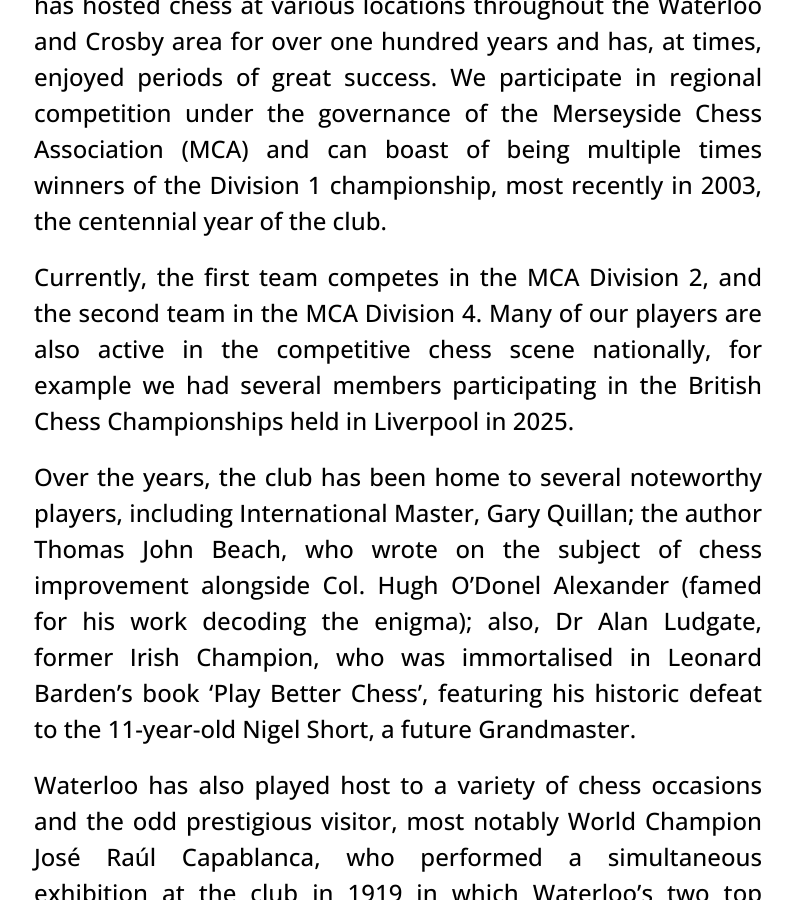
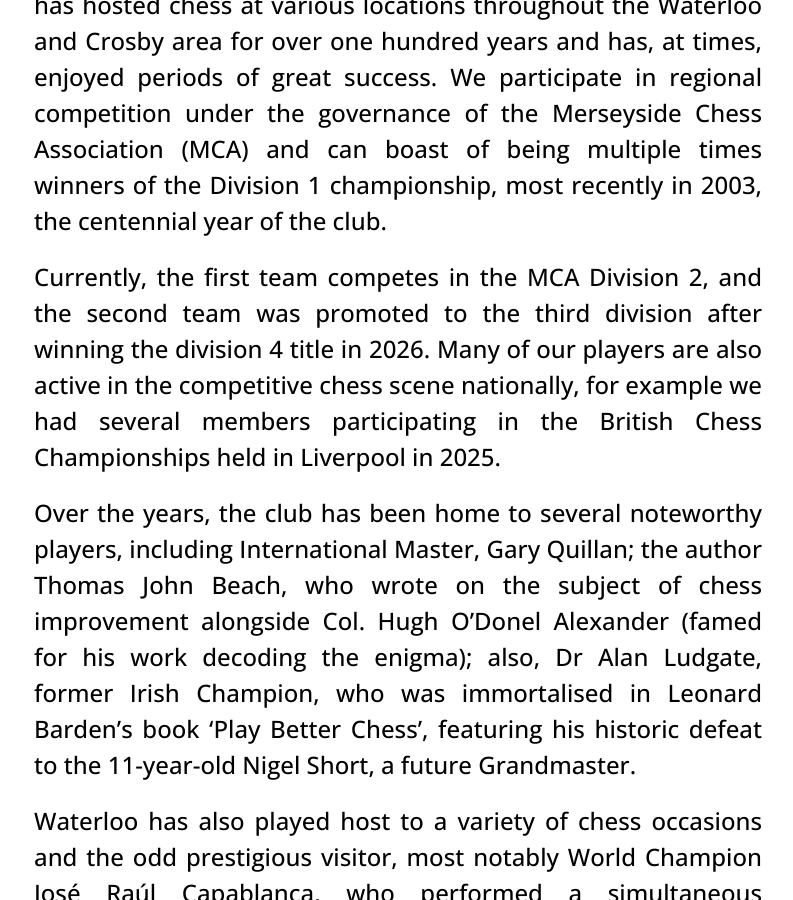
Before and after one commit to robwold/waterloo-cc-website, a Jekyll site: the page built from history.html, in a window 1280 px wide and 900 px high, scrolled down 453 px. Shown: the whole window, without its empty margins (242-1035 px from the left). Built offline with Jekyll 4.4.1, drawn with Linux system fonts in a browser that asks for light colours.

Commit message:
Add title win to history

```diff
--- a/history.html
+++ b/history.html
@@ -9,7 +9,8 @@
 We participate in regional competition under the governance of the Merseyside Chess Association (MCA) and can boast of being multiple times winners of the Division 1 championship,
 most recently in 2003, the centennial year of the club. </p>
 
-<p>Currently, the first team competes in the MCA Division 2, and the second team in the MCA Division 4. Many of our players are also active in the competitive chess scene nationally,
+<p>Currently, the first team competes in the MCA Division 2, and the second team was promoted to the third division after winning the division 4 title in 2026.
+  Many of our players are also active in the competitive chess scene nationally,
 for example we had several members participating in the British Chess
 Championships held in Liverpool in 2025. </p>
 
```
